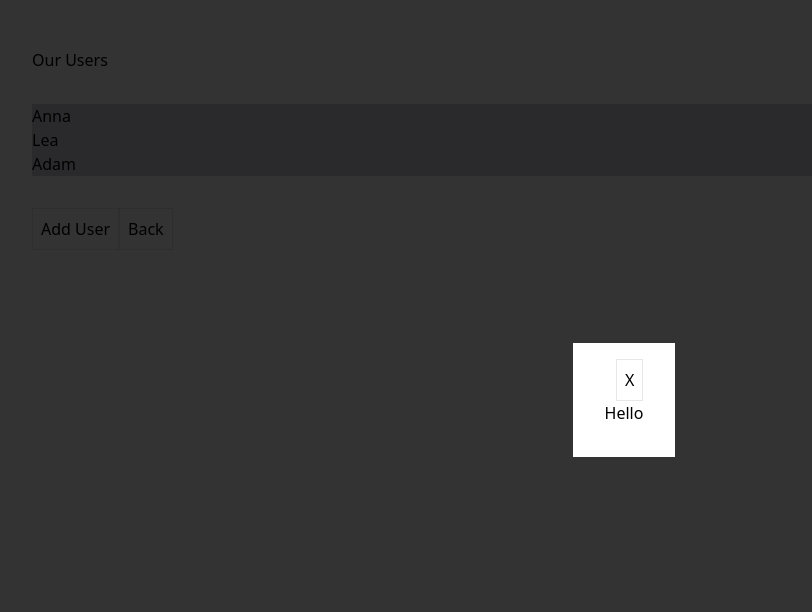
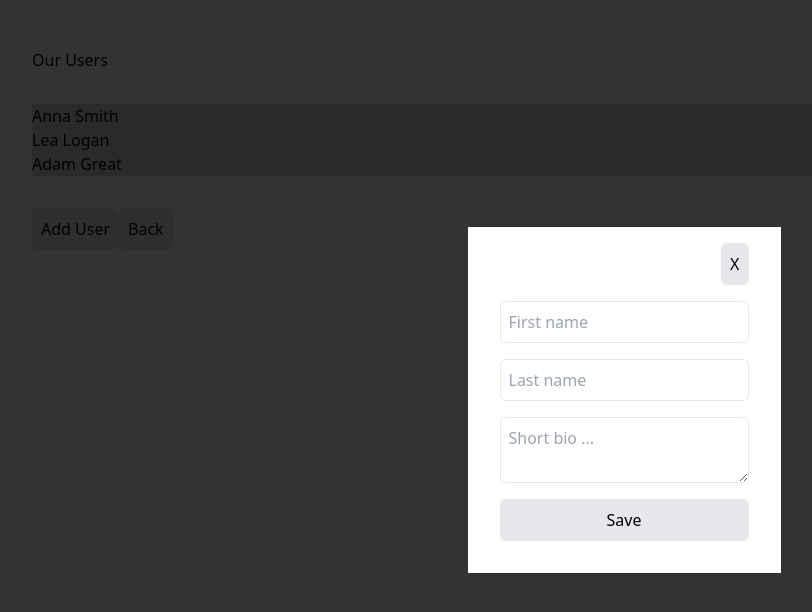
Before and after one commit to chuk-chuk/management-system, a React (Create React App) app: page /users in a window 1280 px wide. Both pictures are taken after a click on the button "Add User". Shown: the top 612 px of the page, without its empty margins (16-828 px from the left). Built offline with nearby package versions, Linux system fonts and the light colour scheme.

Commit message:
add uuis to generate ids, create user form component, move modal to its own component, fix types

```diff
--- a/package.json
+++ b/package.json
@@ -10,11 +10,13 @@
     "@types/node": "^16.11.41",
     "@types/react": "^18.0.14",
     "@types/react-dom": "^18.0.5",
+    "@types/uuid": "^8.3.4",
     "react": "^18.2.0",
     "react-dom": "^18.2.0",
     "react-router-dom": "^6.3.0",
     "react-scripts": "5.0.1",
     "typescript": "^4.7.4",
+    "uuid": "^8.3.2",
     "web-vitals": "^2.1.4"
   },
   "scripts": {
--- a/src/components/button/Button.tsx
+++ b/src/components/button/Button.tsx
@@ -2,12 +2,12 @@ import React from "react";
 
 type ButtonProps = {
   title: string;
-  onClick: () => void;
+  onClick?: () => void;
 };
 
 export function Button({ title, onClick }: ButtonProps) {
   return (
-    <button className="p-2 border" onClick={onClick}>
+    <button className="p-2 border rounded-md bg-gray-200" onClick={onClick}>
       {title}
     </button>
   );
--- /dev/null
+++ b/src/components/modal/Modal.tsx
@@ -0,0 +1,24 @@
+import React, { ReactNode } from "react";
+import { Button } from "../button/Button";
+
+type ModalProps = {
+  onClose: () => void;
+  children: ReactNode;
+};
+
+export function Modal({ onClose, children }: ModalProps) {
+  return (
+    <div
+      className={
+        "fixed top-0 right-0 w-full h-full z-50 bg-black bg-opacity-80 flex justify-center items-center"
+      }
+    >
+      <div className={"px-8 pb-8 pt-4 bg-white"}>
+        <div className="flex justify-end mb-4">
+          <Button title="X" onClick={onClose} />
+        </div>
+        {children}
+      </div>
+    </div>
+  );
+}
--- /dev/null
+++ b/src/components/userForm/UserForm.tsx
@@ -0,0 +1,66 @@
+import React, { ChangeEvent, SyntheticEvent, useState } from "react";
+import { User } from "../../pages/users/Users.types";
+import { Button } from "../button/Button";
+
+type UserFormProps = {
+  addUser: (user: User) => void;
+  onClose: () => void;
+};
+
+const initialUserState = {
+  id: "",
+  firstName: "",
+  lastName: "",
+  bio: "",
+  groups: [],
+};
+
+export function UserForm({ addUser, onClose }: UserFormProps) {
+  const [userState, setUserState] = useState(initialUserState);
+
+  const handleOnChange = (
+    event: ChangeEvent<HTMLInputElement> | ChangeEvent<HTMLTextAreaElement>
+  ) => {
+    const value = event.target.value;
+    setUserState({
+      ...userState,
+      [event.target.name]: value,
+    });
+  };
+
+  const handleSubmit = (event: SyntheticEvent<HTMLFormElement>) => {
+    event.preventDefault();
+    addUser(userState);
+    setUserState(initialUserState);
+    onClose();
+  };
+
+  return (
+    <form className="flex flex-col align-left" onSubmit={handleSubmit}>
+      <input
+        type="text"
+        name="firstName"
+        value={userState.firstName}
+        onChange={handleOnChange}
+        placeholder="First name"
+        className="border mb-4 p-2 rounded-md"
+      />
+      <input
+        type="text"
+        name="lastName"
+        value={userState.lastName}
+        onChange={handleOnChange}
+        placeholder="Last name"
+        className="border mb-4 p-2 rounded-md"
+      />
+      <textarea
+        name="bio"
+        value={userState.bio}
+        onChange={handleOnChange}
+        placeholder="Short bio ..."
+        className="border mb-4 p-2 rounded-md"
+      />
+      <Button title="Save" />
+    </form>
+  );
+}
--- a/src/data.ts
+++ b/src/data.ts
@@ -28,8 +28,8 @@ export const groups = [
 export const users = [
   {
     id: "1a6e0804-2bd0-4672-b79d-d97027f9071u",
-    first_name: "Anna",
-    last_name: "Smith",
+    firstName: "Anna",
+    lastName: "Smith",
     bio: "Lovely, friendly person",
     groups: [
       "1a6e0804-2bd0-4672-b79d-d97027f9071g",
@@ -38,15 +38,15 @@ export const users = [
   },
   {
     id: "2a6e0804-2bd0-4672-b79d-d97027f9071u",
-    first_name: "Lea",
-    last_name: "Logan",
+    firstName: "Lea",
+    lastName: "Logan",
     bio: "Hardworking individual",
     groups: ["1a6e0804-2bd0-4672-b79d-d97027f9071g"],
   },
   {
     id: "3a6e0804-2bd0-4672-b79d-d97027f9071u",
-    first_name: "Adam",
-    last_name: "Great",
+    firstName: "Adam",
+    lastName: "Great",
     bio: "Freelance worker, love sports",
     groups: ["1a6e0804-2bd0-4672-b79d-d97027f9071g"],
   },
--- a/src/pages/groups/Groups.types.ts
+++ b/src/pages/groups/Groups.types.ts
@@ -2,5 +2,5 @@ export type Group = {
   id: string;
   name: string;
   description: string;
-  users: string[];
+  users?: string[];
 };
--- a/src/pages/users/Users.tsx
+++ b/src/pages/users/Users.tsx
@@ -1,39 +1,50 @@
 import React, { useState } from "react";
 import { useNavigate } from "react-router-dom";
+import { v4 as uuid } from "uuid";
 import { Button } from "../../components/button/Button";
+import { Modal } from "../../components/modal/Modal";
+import { UserForm } from "../../components/userForm/UserForm";
 import { users } from "../../data";
+import { User } from "./Users.types";
 
 export function Users() {
   const navigate = useNavigate();
+  const [usersList, setUsersList] = useState(users);
   const [showAddModal, setShowAddModal] = useState(false);
+
+  const addUser = (userInput: User) => {
+    let copy = [...usersList];
+    copy = [
+      ...copy,
+      {
+        id: uuid(),
+        firstName: userInput.firstName,
+        lastName: userInput.lastName,
+        bio: userInput.bio,
+        groups: [],
+      },
+    ];
+    setUsersList(copy);
+  };
 
   return (
     <main data-testid="users-page" className="m-12">
       <h2 className="mb-8">Our Users</h2>
       <div className="mb-8">
-        {users.map((user) => (
+        {usersList.map((user) => (
           <div
             key={user.id}
             onClick={() => console.log(user)}
             className="bg-gray-300"
           >
-            {user.first_name}
+            {user.firstName} {user.lastName}
           </div>
         ))}
       </div>
       {showAddModal && (
-        <div
-          className={
-            "fixed top-0 right-0 w-full h-full z-50 bg-black bg-opacity-80 flex justify-center items-center"
-          }
-        >
-          <div className={"px-8 pb-8 pt-4 bg-white"}>
-            <div className="flex justify-end">
-              <Button title="X" onClick={() => setShowAddModal(false)} />
-            </div>
-            Hello
-          </div>
-        </div>
+        <Modal onClose={() => setShowAddModal(false)}>
+          <UserForm addUser={addUser} onClose={() => setShowAddModal(false)} />
+        </Modal>
       )}
       <Button title="Add User" onClick={() => setShowAddModal(true)} />
       <Button title="Back" onClick={() => navigate("/")} />
--- a/src/pages/users/Users.types.ts
+++ b/src/pages/users/Users.types.ts
@@ -1,7 +1,7 @@
 export type User = {
   id: string;
-  first_name: string;
-  last_name: string;
+  firstName: string;
+  lastName: string;
   bio: string;
-  groups: string[];
+  groups?: string[];
 };
```
Also changed, not shown: 1 other file (tests, documents, lock files or other folders).
